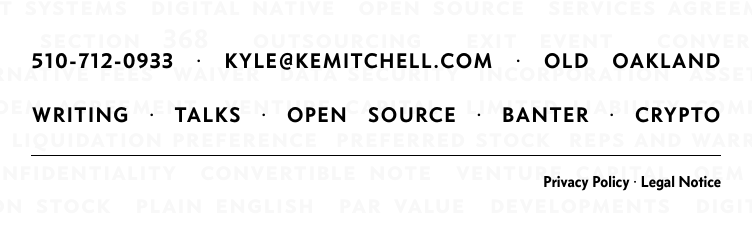
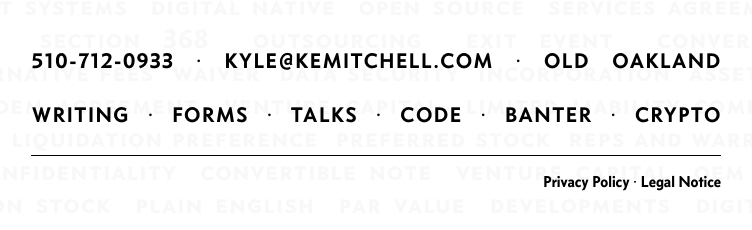
Before and after one commit to kemitchell/kemitchell.com, a Jekyll site: the page built from index.html, in a window 1280 px wide. Shown: the part 506-736 px from the top of the page, without its empty margins (264-1016 px from the left). Built offline with Jekyll 4.4.1, drawn with Linux system fonts in a browser that asks for light colours.

Commit message:
Add Forms link

```diff
--- a/index.html
+++ b/index.html
@@ -29,8 +29,9 @@ layout: common
   </ul>
   <ul>
     <li><a href=https://writing.kemitchell.com>Writing</a></li>
+    <li><a href=https://forms.kemitchell.com>Forms</a></li>
     <li><a href=https://vimeo.com/user33228930>Talks</a></li>
-    <li><a href=https://github.com/kemitchell>Open Source</a></li>
+    <li><a href=https://github.com/kemitchell>Code</a></li>
     <li><a href=https://twitter.com/kemitchell>Banter</a></li>
     <li><a href=https://pgp.mit.edu/pks/lookup?op=vindex&search=0xB95D0A532C171E70>Crypto</a></li>
   </ul>
```
